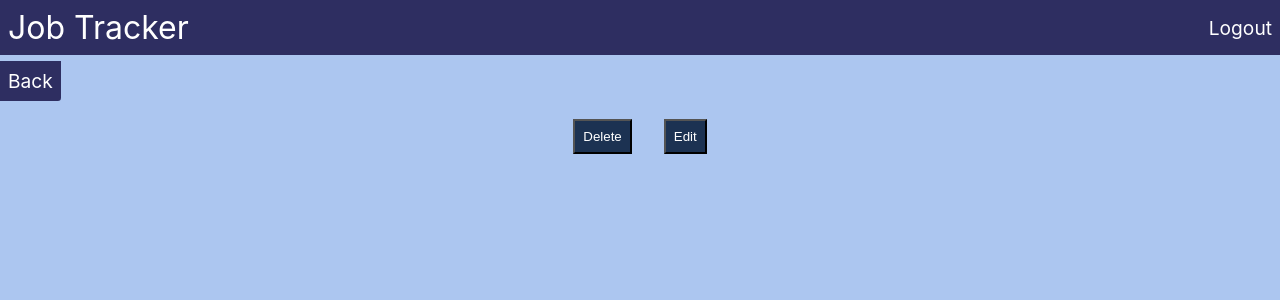
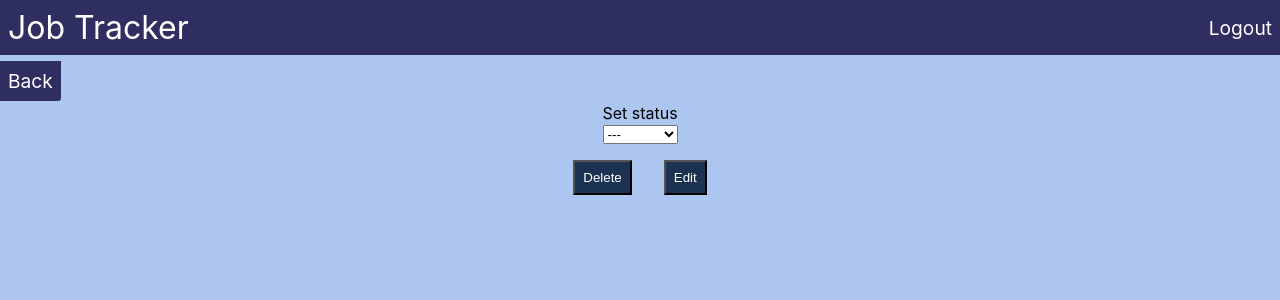
Before and after one commit to bthalpin/Job-Tracker, a React (Create React App) app in the folder client/: page /jobs/1/1 in a window 1280 px wide. Shown: the top 300 px of the page. Built offline with nearby package versions, Linux system fonts and the light colour scheme; no server answers; sample sign-in values are in the browser's storage.

Commit message:
Add styling for buttons

```diff
--- a/client/src/pages/SelectedJob/index.js
+++ b/client/src/pages/SelectedJob/index.js
@@ -23,6 +23,24 @@ function SelectedJob() {
     useEffect(() => {
         getJob();
       }, []);
+    useEffect(()=>{
+        if(newJob.title){
+        let jobURL = `/api/jobs/${companyId}/${jobId}`;
+        console.log(newJob.status)
+        fetch(jobURL,{
+            method:'PUT',
+            headers:{
+                'Content-Type': 'application/json'
+            },
+            body:JSON.stringify(newJob)
+
+        })
+          .then((res) => res.json())
+          .then((response) => {
+
+                setJob(response)
+            });}
+    },[newJob.status])
 
     const getJob = () => {
         let jobURL = `/api/jobs/${companyId}/${jobId}`;
@@ -53,6 +71,12 @@ function SelectedJob() {
               navigate(`/company/${companyId}`)
             });
     }
+    const changeStatus = async (e) => {
+        e.preventDefault()
+        console.log('here')
+        setJob({...newJob,status:e.target.value})
+        setNewJob({...newJob,status:e.target.value})
+    }
     const handleSubmit = (e) => {
         e.preventDefault()
         let jobURL = `/api/jobs/${companyId}/${jobId}`;
@@ -67,6 +91,7 @@ function SelectedJob() {
         })
           .then((res) => res.json())
           .then((response) => {
+              console.log(response)
                 setJob(response)
                 setEdit(false)
             });
@@ -84,16 +109,24 @@ function SelectedJob() {
             </>
             :
             <>
+            <h2>{job?.title}</h2>
+                <p>{job?.contactInfo}</p>
+                <a href={job?.link}>{job?.title}</a>
+                <p>{job?.description}</p>
+                <p>{job?.notes}</p>
+                <p>Set status</p>
+                <select value={newJob.status} onChange={changeStatus}>
+                <option value="created" >---</option>
+                <option value="applied">Applied</option>
+                <option value="offer">Offer</option>
+                <option value="rejected">Rejected</option>
+            </select>
             <div className="jobButtonContainer">
                 <button className="jobButton" onClick={deleteJob}>Delete</button>
                 <button className="jobButton" onClick={()=>setEdit(true)}>Edit</button>
 
             </div>
-                <h2>{job?.title}</h2>
-                <p>{job?.contactInfo}</p>
-                <a href={job?.link}>{job?.title}</a>
-                <p>{job?.description}</p>
-                <p>{job?.notes}</p>
+
             </>
 
             }
```
Also changed, not shown: 1 other file (tests, documents, lock files or other folders).
